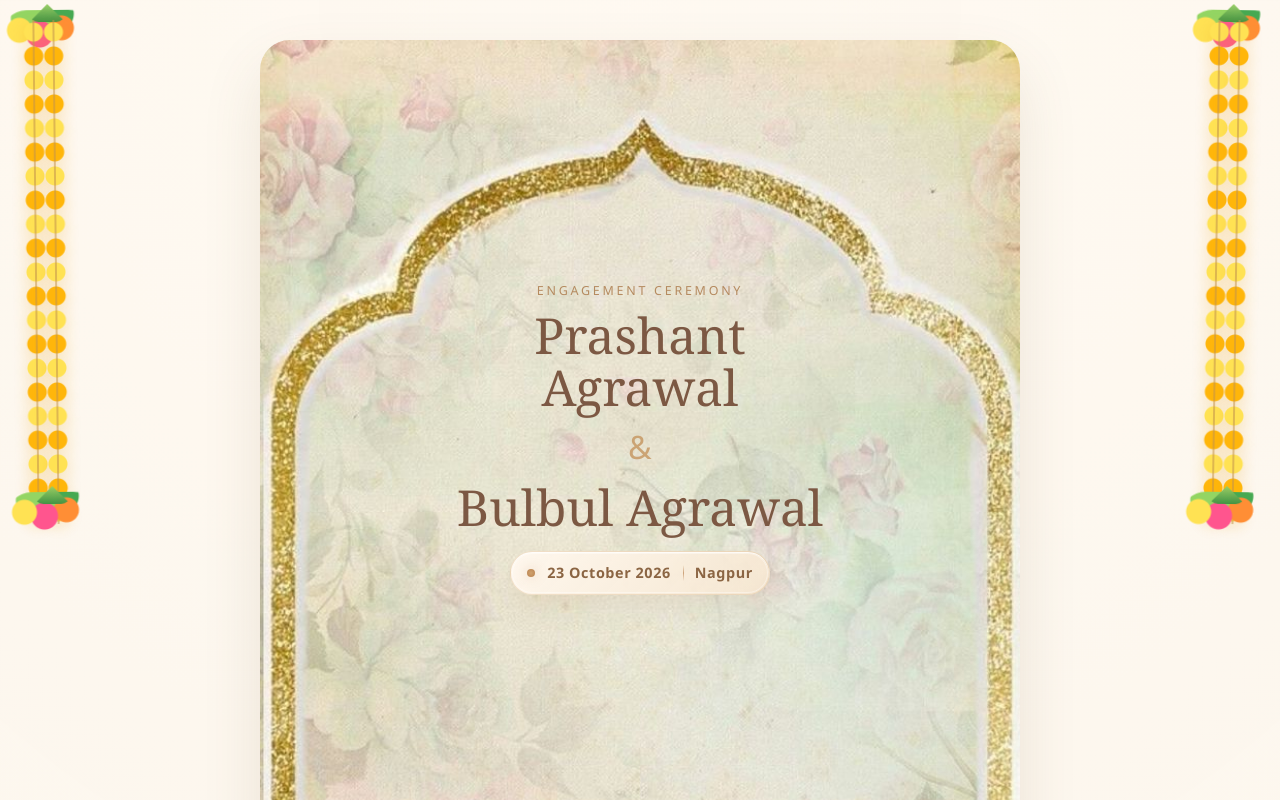
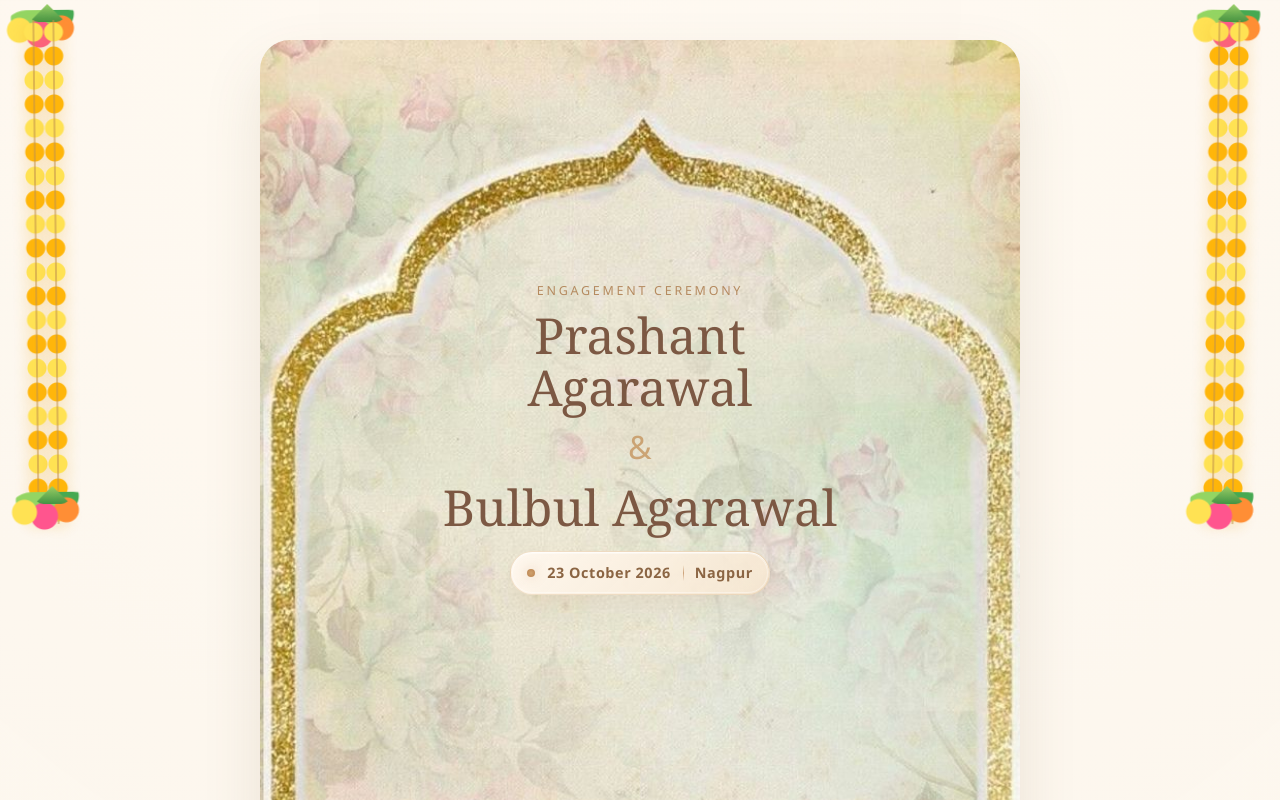
Before and after one commit to mkr45/pwb, a React (Vite) app: page / in a window 1280 px wide. Shown: the top 800 px of the page. Built offline with nearby package versions, Linux system fonts and the light colour scheme.

Commit message:
Correct spelling of names in invite card component

```diff
--- a/src/App.tsx
+++ b/src/App.tsx
@@ -100,9 +100,9 @@ function App() {
               />
               <div className="invite-card__content">
                 <p className="invite-card__eyebrow">Engagement Ceremony</p>
-                <h1>Prashant Agrawal</h1>
+                <h1>Prashant Agarawal</h1>
                 <div className="invite-card__ampersand">&</div>
-                <h1>Bulbul Agrawal</h1>
+                <h1>Bulbul Agarawal</h1>
                 <div className="invite-card__meta">
                   <span className="invite-card__date">23 October 2026</span>
                   <p className="invite-card__time">Nagpur</p>
```
